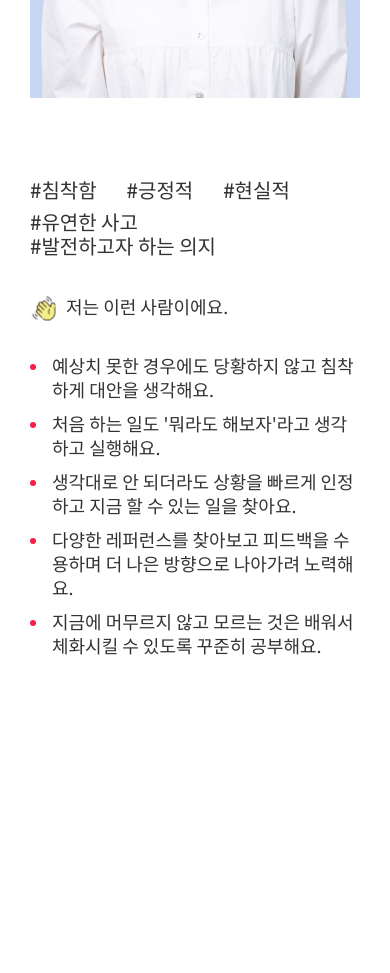
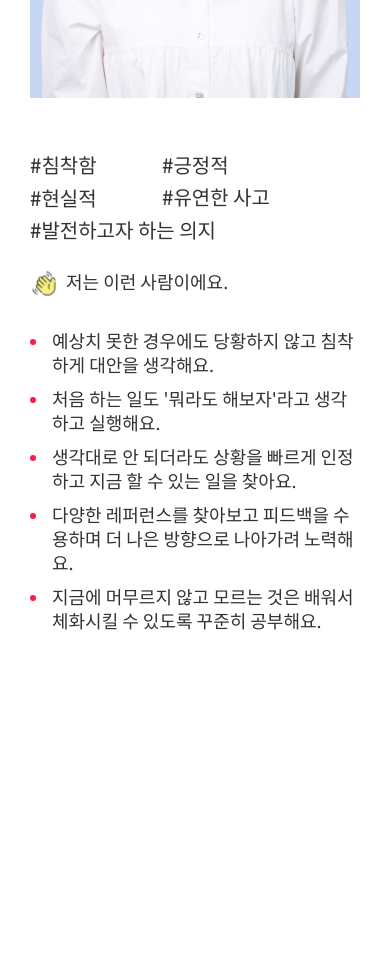
Before and after one commit to nakyung-project/NK_PORTFOLIO, a plain HTML site: page index.html in a window 390 px wide. Shown: the part 1174-2147 px from the top of the page. Drawn offline with nearby package versions, Linux system fonts and the light colour scheme; files whose address does not match are found by name; a web font is replaced by a local one.

Commit message:
Add files via upload

```diff
--- a/css/style.css
+++ b/css/style.css
@@ -982,6 +982,10 @@ a.active {
     .memini .project_btn {
         margin-top: 65px;
     }
+    .about-img-div {
+        margin: 105px auto 0;
+    }
+
 }
 
 @media (max-width: 768px) {
@@ -1045,6 +1049,9 @@ a.active {
     .about-border {
         display: none;
     }
+    .about-img-div {
+        margin: 55px auto 0;
+    }
 }
 
 @media (max-width: 425px) {
@@ -1068,6 +1075,17 @@ a.active {
     }
 
 }
+@media (max-width: 413px){
+    #about .tag2 li{
+        padding-bottom: 9px;
+    }
+    #about .tag li{
+        width: 40%;
+    }
+    #about .tag li:nth-child(3){
+        padding-top: 9px;
+    }
+}
 
 @media (max-width: 374px) {
     nav ul {
```
